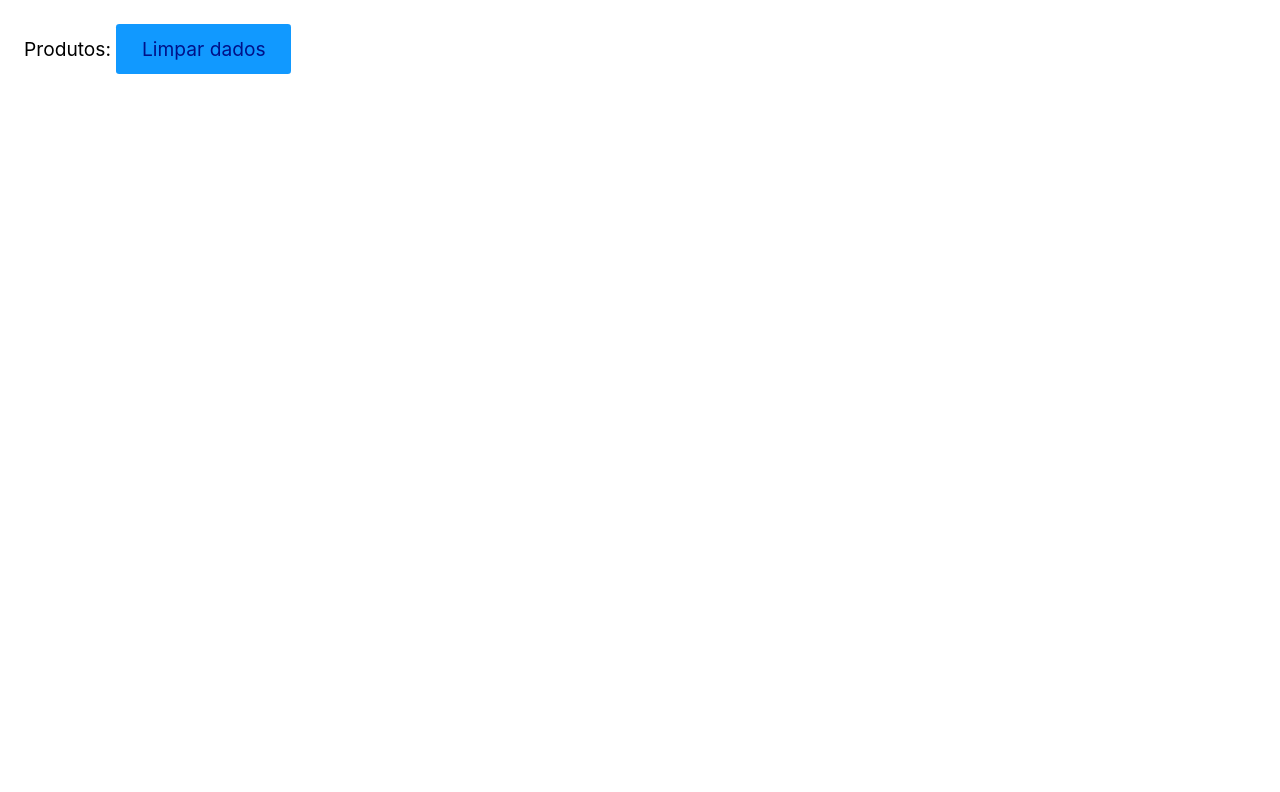
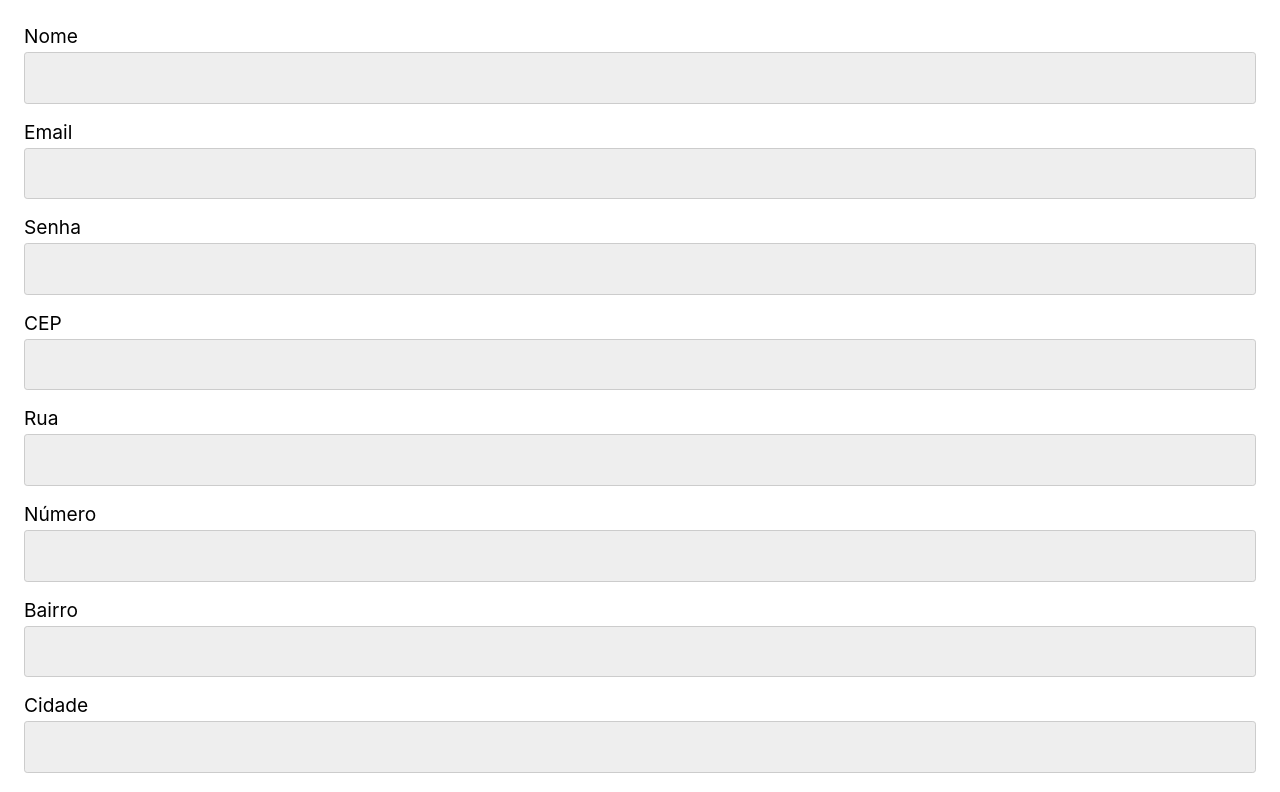
Before and after one commit to FaKeBx/react-course, a React (Create React App) app in the folder projeto-react/meuapp/: page / in a window 1280 px wide. Shown: the top 792 px of the page. Built offline with nearby package versions, Linux system fonts and the light colour scheme; no server answers.

Commit message:
feat: exercicio formulario resolvido

```diff
--- a/projeto-react/meuapp/public/style.css
+++ b/projeto-react/meuapp/public/style.css
@@ -54,7 +54,9 @@
   margin-bottom: 0.25rem;
 }
 
-input,
+input[type="text"],
+input[type="email"],
+input[type="password"],
 textarea {
   display: block;
   border: 1px solid #ccc;
@@ -63,9 +65,12 @@
   border-radius: var(--radius);
   background: #eee;
   transition: 0.2s;
+  margin-bottom: 1rem;
 }
 
-input:focus,
+input[type="text"]:focus,
+input[type="email"]:focus,
+input[type="password"]:focus,
 textarea:focus {
   outline: none;
   border-color: var(--color);
--- /dev/null
+++ b/projeto-react/meuapp/src/exe-form/App.jsx
@@ -0,0 +1,109 @@
+import React, { useState } from "react";
+// Faça um fetch (POST) para a API abaixo
+// Para a criação ser aceita é necessário enviar dados de:
+// nome, email, senha, cep, rua, numero, bairro, cidade e estado
+
+// Essa é a função utilizado para realizar o POST
+// fetch("https://ranekapi.origamid.dev/json/api/usuario", {
+//   method: "POST",
+//   headers: {
+//     "Content-Type": "application/json",
+//   },
+//   // form é o objeto com os dados do formulário
+//   body: JSON.stringify(form),
+// });
+
+// Mostre uma mensagem na tela, caso a resposta da API seja positiva
+
+const formFields = [
+  {
+    id: "nome",
+    type: "text",
+    label: "Nome",
+  },
+  {
+    id: "email",
+    type: "email",
+    label: "Email",
+  },
+  {
+    id: "senha",
+    type: "password",
+    label: "Senha",
+  },
+  {
+    id: "cep",
+    type: "text",
+    label: "CEP",
+  },
+  {
+    id: "rua",
+    type: "text",
+    label: "Rua",
+  },
+  {
+    id: "numero",
+    type: "text",
+    label: "Número",
+  },
+  {
+    id: "bairro",
+    type: "text",
+    label: "Bairro",
+  },
+  {
+    id: "cidade",
+    type: "text",
+    label: "Cidade",
+  },
+  {
+    id: "estado",
+    type: "text",
+    label: "Estado",
+  },
+];
+
+const App = () => {
+  const [form, setForm] = React.useState(
+    formFields.reduce((ant, field) => {
+      return { ...ant, [field.id]: "" };
+    }, {})
+  );
+
+  const [response, setResponse] = useState(null);
+
+  function handleSubmit(event) {
+    event.preventDefault();
+    fetch("https://ranekapi.origamid.dev/json/api/usuario", {
+      method: "POST",
+      headers: {
+        "Content-Type": "application/json",
+      },
+      body: JSON.stringify(form),
+    }).then((response) => setResponse(response));
+  }
+
+  function whoInput({ target }) {
+    const { id, value } = target;
+    setForm({ ...form, [id]: value });
+    console.log(form);
+  }
+
+  return (
+    <form onSubmit={handleSubmit}>
+      {formFields.map(({ id, type, label }) => {
+        return (
+          <div key={id}>
+            <label htmlFor={id}>{label}</label>
+            <input type={type} id={id} value={form[id]} onChange={whoInput} />
+          </div>
+        );
+      })}
+      {response && response.ok && "Formulário enviado!"}
+
+      <button style={{ display: "block", marginTop: "1rem" }}>Enviar</button>
+    </form>
+  );
+};
+
+export default App;
--- a/projeto-react/meuapp/src/index.js
+++ b/projeto-react/meuapp/src/index.js
@@ -1,6 +1,6 @@
 import React from "react";
 import ReactDOM from "react-dom/client";
-import App from "./exe-usecontext/App";
+import App from "./exe-form/App";
 
 const root = ReactDOM.createRoot(document.getElementById("root"));
 
```
Also changed, not shown: projeto-react/meuapp/src/exe-iniciais/Exercicio1.jsx (renamed from projeto-react/meuapp/src/Exercicio1.jsx), projeto-react/meuapp/src/exe-iniciais/Exercicio2.jsx (renamed from projeto-react/meuapp/src/Exercicio2.jsx).
